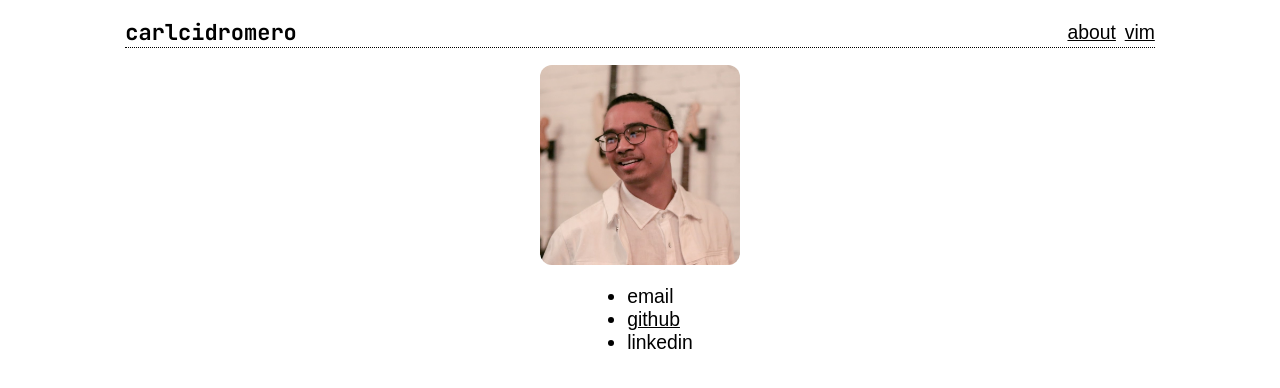
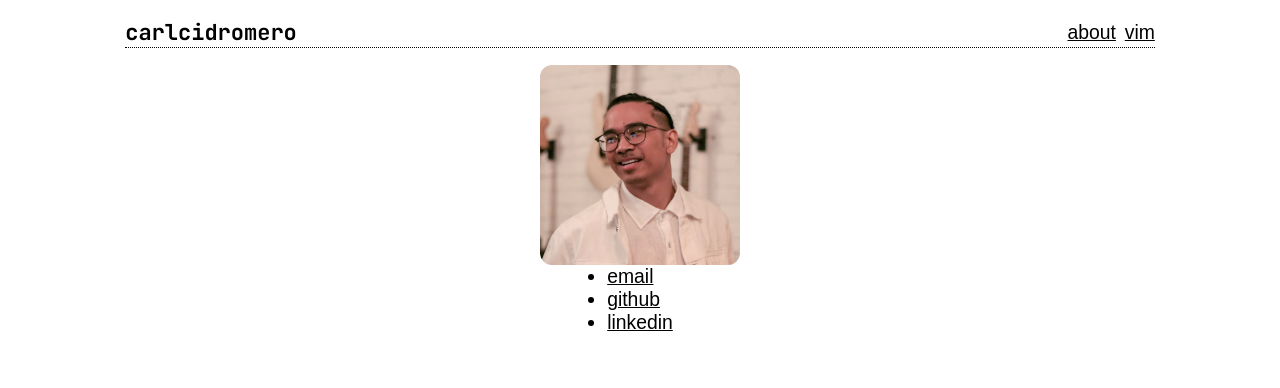
Before and after one commit to carlcidromero/vercel-app, a Next.js app: page / in a window 1280 px wide. Shown: the top 388 px of the page. Built offline with nearby package versions, Linux system fonts and the light colour scheme; a web font is replaced by a local one.

Commit message:
Style: Remove margin+padding from link-tree ul

```diff
--- /dev/null
+++ b/components/link-tree/link-tree.module.scss
@@ -0,0 +1,4 @@
+.ul {
+  margin: 0;
+  padding: 0;
+}
--- a/components/link-tree/link-tree.tsx
+++ b/components/link-tree/link-tree.tsx
@@ -1,30 +1,25 @@
-const LinkTree: React.FC = () => {
+import styles from "./link-tree.module.scss";
+
+export const LinkTree: React.FC<LinkTreeProps> = (props) => {
   return (
-    <>
-      <ul>
-        <li>
-          <a>email</a>
+    <ul className={styles.ul}>
+      {props.data?.map((datum) => (
+        <li key={datum.id}>
+          <a href={datum.url}>{datum.label}</a>
         </li>
-        <li>
-          <a
-            href="https://github.com/carlcidromero"
-            rel="noreferrer"
-            target="_blank"
-          >
-            github
-          </a>
-        </li>
-        <li>linkedin</li>
-      </ul>
-    </>
+      ))}
+    </ul>
   );
 };
 
 interface LinkTreeProps {
-  data: {
-    children: React.ReactNode | React.ReactNode[];
-    url: string;
-  };
+  data: LinkTreeData[];
+}
+
+export interface LinkTreeData {
+  id: number;
+  label: string;
+  url: string;
 }
 
 export default LinkTree;
--- a/content/contact-info/contact-info.tsx
+++ b/content/contact-info/contact-info.tsx
@@ -1,9 +1,25 @@
-import LinkTree from "../../components/link-tree/link-tree";
+import LinkTree, { LinkTreeData } from "../../components/link-tree/link-tree";
 
-const ContactInfo: React.FC = () => {
+export const ContactInfo: React.FC = () => {
   return <LinkTree data={contactInfo} />;
 };
 
-const contactInfo = {};
+const contactInfo: LinkTreeData[] = [
+  {
+    id: 1,
+    label: "email",
+    url: "mailto:carlcidromero@gmail.com",
+  },
+  {
+    id: 2,
+    label: "github",
+    url: "https://github.com/carlcidromero/vercel-app",
+  },
+  {
+    id: 3,
+    label: "linkedin",
+    url: "https://linkedin.com/in/carlcidromero",
+  },
+];
 
 export default ContactInfo;
--- a/pages/index.tsx
+++ b/pages/index.tsx
@@ -1,6 +1,6 @@
 import Head from "next/head";
 import Header from "../components/header/header";
-import LinkTree from "../components/link-tree/link-tree";
+import ContactInfo from "../content/contact-info/contact-info";
 import Portrait from "../content/portrait/portrait";
 
 const Home = () => {
@@ -16,7 +16,7 @@ const Home = () => {
       <Header />
       <main>
         <Portrait />
-        <LinkTree />
+        <ContactInfo />
       </main>
     </div>
   );
```
